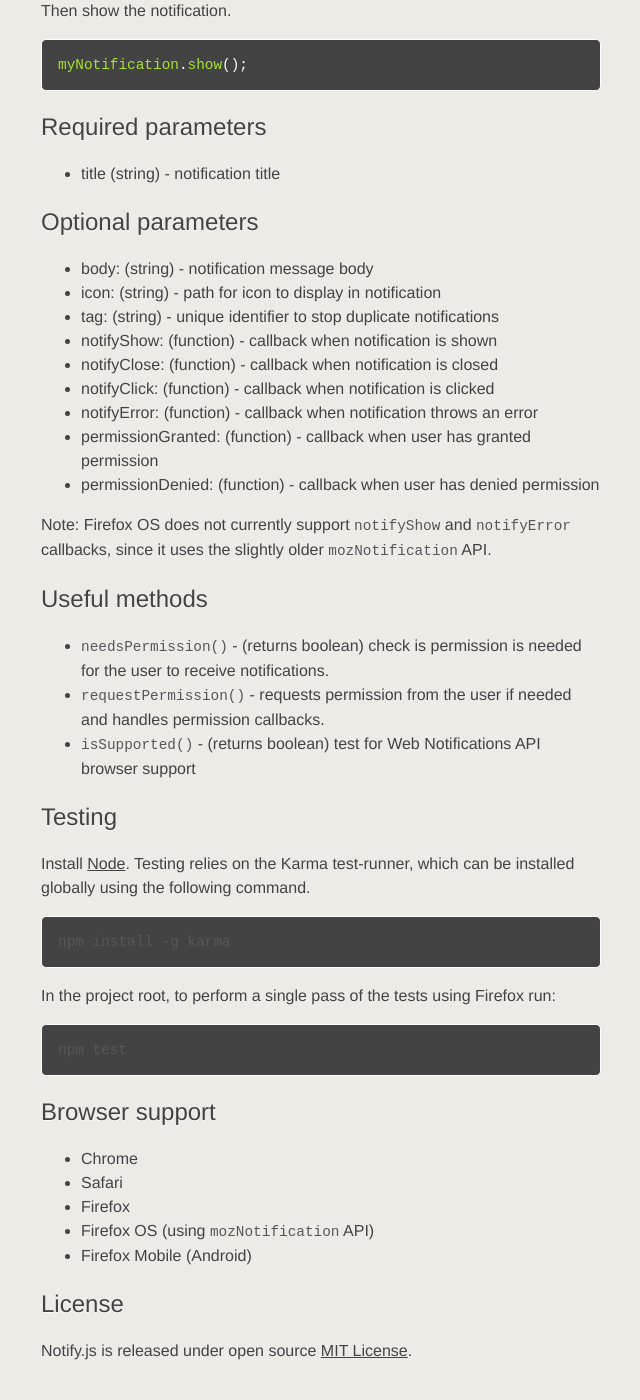
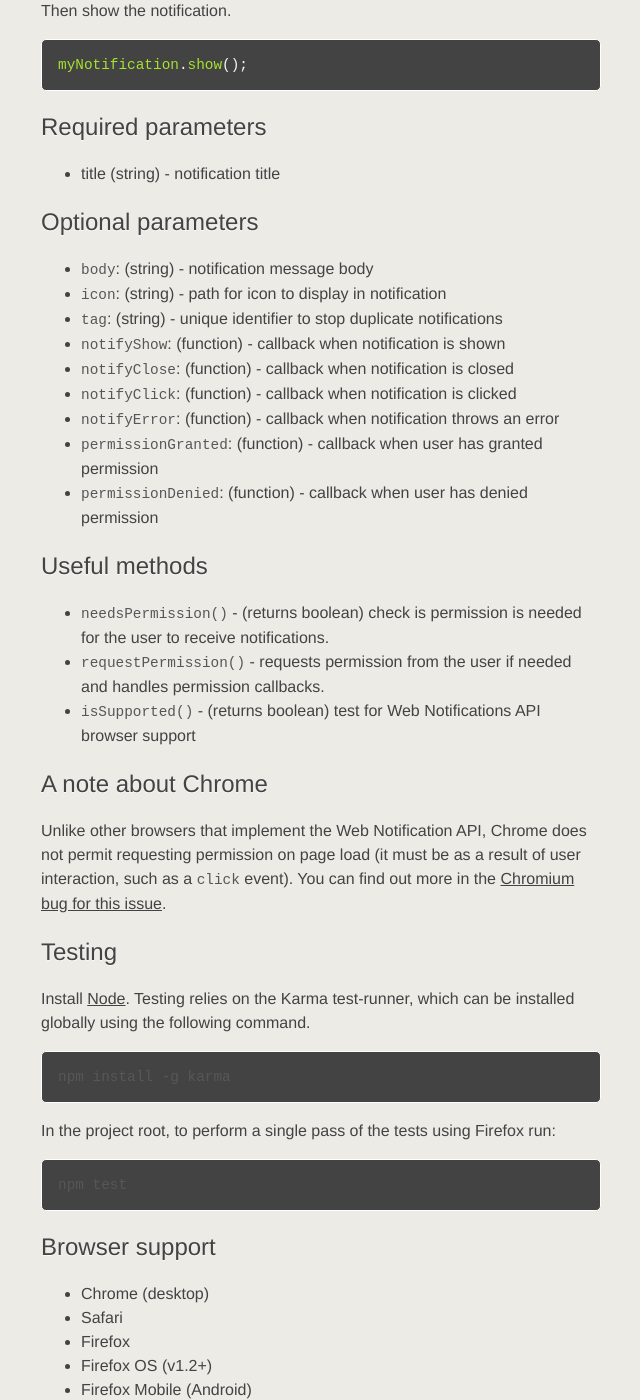
Before and after one commit to alexgibson/alxgbsn.co.uk, a Jekyll site: the page built from _posts/2013-02-20-notify-js-a-handy-wrapper-for-the-web-notifications-api.md, in a window 1280 px wide and 1400 px high, scrolled down 1057 px. Shown: the whole window, without its empty margins (319-959 px from the left). Built offline with Jekyll 4.4.1, drawn with Linux system fonts in a browser that asks for light colours; Markdown is read by kramdown in place of the engine named in the settings; comment, search, counter and statistics services are not loaded.

Commit message:
Update notify.js post

```diff
--- a/_posts/2013-02-20-notify-js-a-handy-wrapper-for-the-web-notifications-api.md
+++ b/_posts/2013-02-20-notify-js-a-handy-wrapper-for-the-web-notifications-api.md
@@ -52,17 +52,15 @@ Required parameters
 Optional parameters
 -------------------
 
-* body: (string) - notification message body
-* icon: (string) - path for icon to display in notification
-* tag: (string) - unique identifier to stop duplicate notifications
-* notifyShow: (function) - callback when notification is shown
-* notifyClose: (function) - callback when notification is closed
-* notifyClick: (function) - callback when notification is clicked
-* notifyError: (function) - callback when notification throws an error
-* permissionGranted: (function) - callback when user has granted permission
-* permissionDenied: (function) - callback when user has denied permission
-
-Note: Firefox OS does not currently support `notifyShow` and `notifyError` callbacks, since it uses the slightly older `mozNotification` API.
+* `body`: (string) - notification message body
+* `icon`: (string) - path for icon to display in notification
+* `tag`: (string) - unique identifier to stop duplicate notifications
+* `notifyShow`: (function) - callback when notification is shown
+* `notifyClose`: (function) - callback when notification is closed
+* `notifyClick`: (function) - callback when notification is clicked
+* `notifyError`: (function) - callback when notification throws an error
+* `permissionGranted`: (function) - callback when user has granted permission
+* `permissionDenied`: (function) - callback when user has denied permission
 
 Useful methods
 --------------
@@ -70,6 +68,11 @@ Useful methods
 * `needsPermission()` - (returns boolean) check is permission is needed for the user to receive notifications.
 * `requestPermission()` - requests permission from the user if needed and handles permission callbacks.
 * `isSupported()` - (returns boolean) test for Web Notifications API browser support
+
+A note about Chrome
+-------------------
+
+Unlike other browsers that implement the Web Notification API, Chrome does not permit requesting permission on page load (it must be as a result of user interaction, such as a `click` event). You can find out more in the [Chromium bug for this issue](https://code.google.com/p/chromium/issues/detail?id=274284).
 
 Testing
 -------
@@ -89,10 +92,10 @@ npm test
 Browser support
 ---------------------------------------
 
-- Chrome
+- Chrome (desktop)
 - Safari
 - Firefox
-- Firefox OS (using `mozNotification` API)
+- Firefox OS (v1.2+)
 - Firefox Mobile (Android)
 
 License
```
Also changed, not shown: 3 other files.
